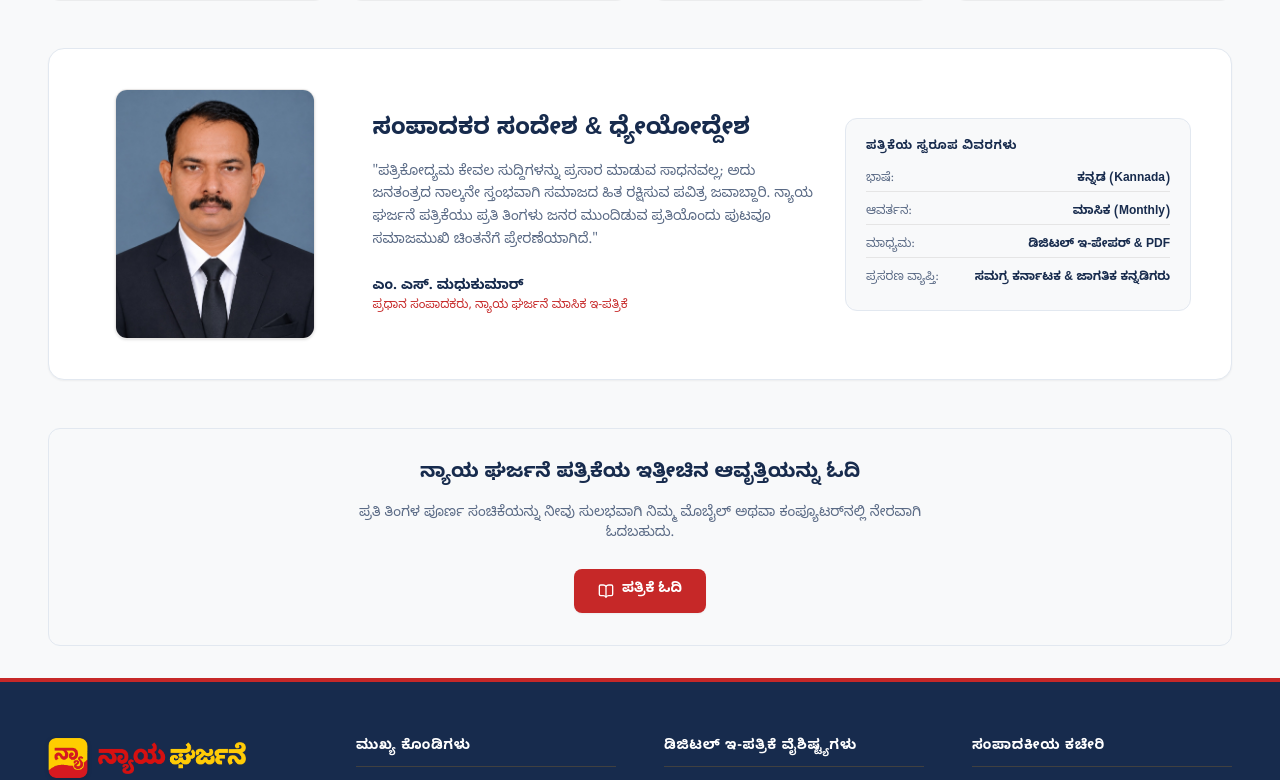
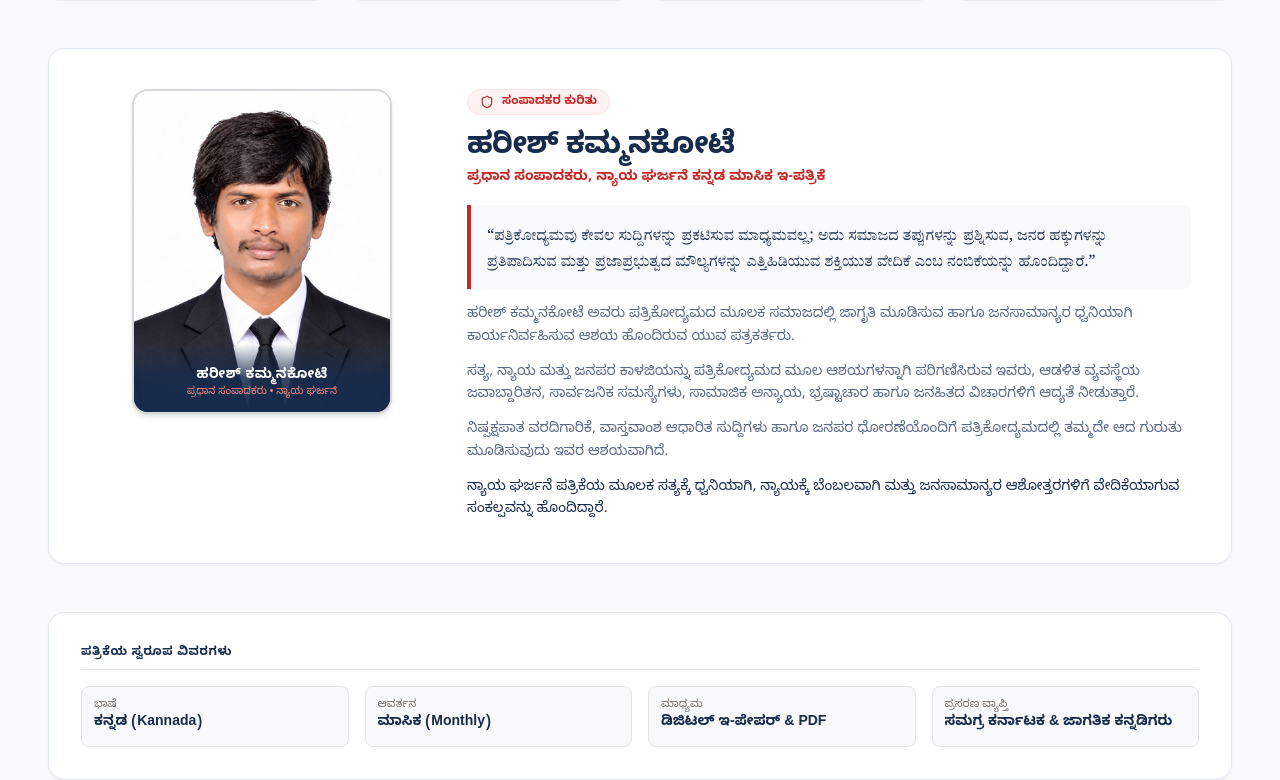
Before and after one commit to AdityaBetageri/Nyaayagharjane, a Next.js app: page /about in a window 1280 px wide. Shown: the part 863-1643 px from the top of the page. Built offline with nearby package versions, Linux system fonts and the light colour scheme; no server answers.

Commit message:
Now Editor photo uploaded and About the editor also updated

```diff
--- a/src/app/(public)/about/page.tsx
+++ b/src/app/(public)/about/page.tsx
@@ -125,58 +125,92 @@ export default function AboutPage() {
         </div>
       </section>
 
-      {/* Editorial Mission Statement Box */}
+      {/* Editorial Mission Statement & About Editor Box */}
       <section className="bg-white border border-[#E2E8F0] rounded-2xl p-6 sm:p-10 shadow-xs">
-        <div className="grid grid-cols-1 md:grid-cols-12 gap-8 items-center">
-          <div className="md:col-span-3 flex justify-center">
-            <div className="w-full max-w-[200px]">
-              <div className="relative aspect-[4/5] rounded-xl overflow-hidden border border-stone-200 shadow-sm">
+        <div className="grid grid-cols-1 md:grid-cols-12 gap-8 items-start">
+          {/* Editor Photo */}
+          <div className="md:col-span-4 flex justify-center">
+            <div className="w-full max-w-[260px] sticky top-24">
+              <div className="relative aspect-[4/5] rounded-2xl overflow-hidden border-2 border-[#172B4D]/15 shadow-md bg-stone-100">
                 <Image
                   src="/editor.jpg"
-                  alt="ಎಂ. ಎಸ್. ಮಧುಕುಮಾರ್ - ಪ್ರಧಾನ ಸಂಪಾದಕರು, ನ್ಯಾಯ ಘರ್ಜನೆ"
-                  width={839}
-                  height={1024}
-                  className="w-full h-full object-cover object-top"
+                  alt="ಹರೀಶ್ ಕಮ್ಮನಕೋಟೆ - ಪ್ರಧಾನ ಸಂಪಾದಕರು, ನ್ಯಾಯ ಘರ್ಜನೆ"
+                  width={778}
+                  height={982}
+                  priority
+                  className="w-full h-full object-cover object-top hover:scale-[1.02] transition-transform duration-300"
                 />
+                <div className="absolute bottom-0 inset-x-0 bg-gradient-to-t from-[#172B4D] via-[#172B4D]/85 to-transparent p-3 pt-6 text-white text-center">
+                  <p className="text-xs sm:text-sm font-bold leading-tight tracking-wide">ಹರೀಶ್ ಕಮ್ಮನಕೋಟೆ</p>
+                  <p className="text-[10px] text-[#FF8A80] font-medium">ಪ್ರಧಾನ ಸಂಪಾದಕರು • ನ್ಯಾಯ ಘರ್ಜನೆ</p>
                 </div>
               </div>
             </div>
-          <div className="md:col-span-5 space-y-4">
-            <h2 className="text-2xl font-black text-[#172B4D]">
-              ಸಂಪಾದಕರ ಸಂದೇಶ & ಧ್ಯೇಯೋದ್ದೇಶ
+          </div>
+
+          {/* Editor Bio & Message */}
+          <div className="md:col-span-8 space-y-4">
+            <div className="inline-flex items-center gap-2 px-3 py-1 rounded-full bg-red-50 text-[#C62828] text-xs font-bold border border-red-100">
+              <Shield className="w-3.5 h-3.5" />
+              <span>ಸಂಪಾದಕರ ಕುರಿತು</span>
+            </div>
+
+            <div>
+              <h2 className="text-2xl sm:text-3xl font-black text-[#172B4D] tracking-tight">
+                ಹರೀಶ್ ಕಮ್ಮನಕೋಟೆ
               </h2>
-            <p className="text-sm text-[#5A6A85] leading-relaxed">
-              &quot;ಪತ್ರಿಕೋದ್ಯಮ ಕೇವಲ ಸುದ್ದಿಗಳನ್ನು ಪ್ರಸಾರ ಮಾಡುವ ಸಾಧನವಲ್ಲ; ಅದು ಜನತಂತ್ರದ ನಾಲ್ಕನೇ ಸ್ತಂಭವಾಗಿ ಸಮಾಜದ ಹಿತ ರಕ್ಷಿಸುವ ಪವಿತ್ರ ಜವಾಬ್ದಾರಿ. ನ್ಯಾಯ ಘರ್ಜನೆ ಪತ್ರಿಕೆಯು ಪ್ರತಿ ತಿಂಗಳು ಜನರ ಮುಂದಿಡುವ ಪ್ರತಿಯೊಂದು ಪುಟವೂ ಸಮಾಜಮುಖಿ ಚಿಂತನೆಗೆ ಪ್ರೇರಣೆಯಾಗಿದೆ.&quot;
+              <p className="text-xs sm:text-sm font-semibold text-[#C62828] mt-0.5">
+                ಪ್ರಧಾನ ಸಂಪಾದಕರು, ನ್ಯಾಯ ಘರ್ಜನೆ ಕನ್ನಡ ಮಾಸಿಕ ಇ-ಪತ್ರಿಕೆ
               </p>
-            <div className="pt-2">
-              <p className="text-sm font-bold text-[#172B4D]">ಎಂ. ಎಸ್. ಮಧುಕುಮಾರ್</p>
-              <p className="text-xs text-[#C62828] font-medium">ಪ್ರಧಾನ ಸಂಪಾದಕರು, ನ್ಯಾಯ ಘರ್ಜನೆ ಮಾಸಿಕ ಇ-ಪತ್ರಿಕೆ</p>
+            </div>
+
+            {/* Quote */}
+            <div className="relative bg-[#F8F9FA] border-l-4 border-[#C62828] p-4 rounded-r-lg">
+              <p className="text-sm sm:text-base text-[#172B4D] font-medium leading-relaxed font-serif">
+                &ldquo;ಪತ್ರಿಕೋದ್ಯಮವು ಕೇವಲ ಸುದ್ದಿಗಳನ್ನು ಪ್ರಕಟಿಸುವ ಮಾಧ್ಯಮವಲ್ಲ; ಅದು ಸಮಾಜದ ತಪ್ಪುಗಳನ್ನು ಪ್ರಶ್ನಿಸುವ, ಜನರ ಹಕ್ಕುಗಳನ್ನು ಪ್ರತಿಪಾದಿಸುವ ಮತ್ತು ಪ್ರಜಾಪ್ರಭುತ್ವದ ಮೌಲ್ಯಗಳನ್ನು ಎತ್ತಿಹಿಡಿಯುವ ಶಕ್ತಿಯುತ ವೇದಿಕೆ ಎಂಬ ನಂಬಿಕೆಯನ್ನು ಹೊಂದಿದ್ದಾರೆ.&rdquo;
+              </p>
+            </div>
+
+            {/* Paragraphs */}
+            <div className="space-y-3 text-sm text-[#5A6A85] leading-relaxed">
+              <p>
+                ಹರೀಶ್ ಕಮ್ಮನಕೋಟೆ ಅವರು ಪತ್ರಿಕೋದ್ಯಮದ ಮೂಲಕ ಸಮಾಜದಲ್ಲಿ ಜಾಗೃತಿ ಮೂಡಿಸುವ ಹಾಗೂ ಜನಸಾಮಾನ್ಯರ ಧ್ವನಿಯಾಗಿ ಕಾರ್ಯನಿರ್ವಹಿಸುವ ಆಶಯ ಹೊಂದಿರುವ ಯುವ ಪತ್ರಕರ್ತರು.
+              </p>
+              <p>
+                ಸತ್ಯ, ನ್ಯಾಯ ಮತ್ತು ಜನಪರ ಕಾಳಜಿಯನ್ನು ಪತ್ರಿಕೋದ್ಯಮದ ಮೂಲ ಆಶಯಗಳನ್ನಾಗಿ ಪರಿಗಣಿಸಿರುವ ಇವರು, ಆಡಳಿತ ವ್ಯವಸ್ಥೆಯ ಜವಾಬ್ದಾರಿತನ, ಸಾರ್ವಜನಿಕ ಸಮಸ್ಯೆಗಳು, ಸಾಮಾಜಿಕ ಅನ್ಯಾಯ, ಭ್ರಷ್ಟಾಚಾರ ಹಾಗೂ ಜನಹಿತದ ವಿಚಾರಗಳಿಗೆ ಆದ್ಯತೆ ನೀಡುತ್ತಾರೆ.
+              </p>
+              <p>
+                ನಿಷ್ಪಕ್ಷಪಾತ ವರದಿಗಾರಿಕೆ, ವಾಸ್ತವಾಂಶ ಆಧಾರಿತ ಸುದ್ದಿಗಳು ಹಾಗೂ ಜನಪರ ಧೋರಣೆಯೊಂದಿಗೆ ಪತ್ರಿಕೋದ್ಯಮದಲ್ಲಿ ತಮ್ಮದೇ ಆದ ಗುರುತು ಮೂಡಿಸುವುದು ಇವರ ಆಶಯವಾಗಿದೆ.
+              </p>
+              <p className="font-medium text-[#172B4D]">
+                ನ್ಯಾಯ ಘರ್ಜನೆ ಪತ್ರಿಕೆಯ ಮೂಲಕ ಸತ್ಯಕ್ಕೆ ಧ್ವನಿಯಾಗಿ, ನ್ಯಾಯಕ್ಕೆ ಬೆಂಬಲವಾಗಿ ಮತ್ತು ಜನಸಾಮಾನ್ಯರ ಆಶೋತ್ತರಗಳಿಗೆ ವೇದಿಕೆಯಾಗುವ ಸಂಕಲ್ಪವನ್ನು ಹೊಂದಿದ್ದಾರೆ.
+              </p>
             </div>
           </div>
+        </div>
+      </section>
 
       {/* Quick Stats / Info Card */}
-          <div className="md:col-span-4 bg-[#F8F9FA] border border-[#E2E8F0] rounded-xl p-5 space-y-3">
-            <h3 className="text-xs font-bold text-[#172B4D] uppercase tracking-wider">
+      <section className="bg-white border border-[#E2E8F0] rounded-2xl p-6 sm:p-8 shadow-xs">
+        <h3 className="text-xs font-bold text-[#172B4D] uppercase tracking-wider mb-4 border-b border-[#E2E8F0] pb-2">
           ಪತ್ರಿಕೆಯ ಸ್ವರೂಪ ವಿವರಗಳು
         </h3>
-            <div className="space-y-2 text-xs text-[#5A6A85]">
-              <div className="flex justify-between py-1 border-b border-neutral-200">
-                <span>ಭಾಷೆ:</span>
-                <strong className="text-[#172B4D]">ಕನ್ನಡ (Kannada)</strong>
+        <div className="grid grid-cols-1 sm:grid-cols-2 lg:grid-cols-4 gap-4 text-xs text-[#5A6A85]">
+          <div className="bg-[#F8F9FA] p-3 rounded-lg border border-neutral-200">
+            <span className="block text-stone-500 text-[11px]">ಭಾಷೆ</span>
+            <strong className="text-[#172B4D] text-sm">ಕನ್ನಡ (Kannada)</strong>
           </div>
-              <div className="flex justify-between py-1 border-b border-neutral-200">
-                <span>ಆವರ್ತನ:</span>
-                <strong className="text-[#172B4D]">ಮಾಸಿಕ (Monthly)</strong>
+          <div className="bg-[#F8F9FA] p-3 rounded-lg border border-neutral-200">
+            <span className="block text-stone-500 text-[11px]">ಆವರ್ತನ</span>
+            <strong className="text-[#172B4D] text-sm">ಮಾಸಿಕ (Monthly)</strong>
           </div>
-              <div className="flex justify-between py-1 border-b border-neutral-200">
-                <span>ಮಾಧ್ಯಮ:</span>
-                <strong className="text-[#172B4D]">ಡಿಜಿಟಲ್ ಇ-ಪೇಪರ್ & PDF</strong>
+          <div className="bg-[#F8F9FA] p-3 rounded-lg border border-neutral-200">
+            <span className="block text-stone-500 text-[11px]">ಮಾಧ್ಯಮ</span>
+            <strong className="text-[#172B4D] text-sm">ಡಿಜಿಟಲ್ ಇ-ಪೇಪರ್ & PDF</strong>
           </div>
-              <div className="flex justify-between py-1">
-                <span>ಪ್ರಸರಣ ವ್ಯಾಪ್ತಿ:</span>
-                <strong className="text-[#172B4D]">ಸಮಗ್ರ ಕರ್ನಾಟಕ & ಜಾಗತಿಕ ಕನ್ನಡಿಗರು</strong>
-              </div>
-            </div>
+          <div className="bg-[#F8F9FA] p-3 rounded-lg border border-neutral-200">
+            <span className="block text-stone-500 text-[11px]">ಪ್ರಸರಣ ವ್ಯಾಪ್ತಿ</span>
+            <strong className="text-[#172B4D] text-sm">ಸಮಗ್ರ ಕರ್ನಾಟಕ & ಜಾಗತಿಕ ಕನ್ನಡಿಗರು</strong>
           </div>
         </div>
       </section>
--- a/src/app/(public)/page.tsx
+++ b/src/app/(public)/page.tsx
@@ -147,8 +147,8 @@ export default function HomePage() {
               <div className="w-full max-w-[260px] sm:max-w-[280px]">
                 <EditorPhoto
                   src="/editor.jpg"
-                  alt="ಎಂ. ಎಸ್. ಮಧುಕುಮಾರ್ - ಪ್ರಧಾನ ಸಂಪಾದಕರು, ನ್ಯಾಯ ಘರ್ಜನೆ"
-                  editorName="ಎಂ. ಎಸ್. ಮಧುಕುಮಾರ್"
+                  alt="ಹರೀಶ್ ಕಮ್ಮನಕೋಟೆ - ಪ್ರಧಾನ ಸಂಪಾದಕರು, ನ್ಯಾಯ ಘರ್ಜನೆ"
+                  editorName="ಹರೀಶ್ ಕಮ್ಮನಕೋಟೆ"
                 />
               </div>
             </div>
@@ -157,12 +157,12 @@ export default function HomePage() {
             <div className="md:col-span-7 space-y-4">
               <div className="inline-flex items-center gap-2 px-3 py-1 rounded-full bg-red-50 text-[#C62828] text-xs font-bold border border-red-100">
                 <Newspaper className="w-3.5 h-3.5" />
-                <span>ಸಂಪಾದಕರ ಪರಿಚಯ</span>
+                <span>ಸಂಪಾದಕರ ಕುರಿತು</span>
               </div>
 
               <div>
                 <h2 className="text-2xl sm:text-3xl font-black text-[#172B4D] tracking-tight">
-                  ಎಂ. ಎಸ್. ಮಧುಕುಮಾರ್
+                  ಹರೀಶ್ ಕಮ್ಮನಕೋಟೆ
                 </h2>
                 <p className="text-xs sm:text-sm font-semibold text-[#C62828] mt-0.5">
                   ಪ್ರಧಾನ ಸಂಪಾದಕರು, ನ್ಯಾಯ ಘರ್ಜನೆ ಕನ್ನಡ ಮಾಸಿಕ ಇ-ಪತ್ರಿಕೆ
@@ -173,13 +173,21 @@ export default function HomePage() {
               <div className="relative bg-[#F8F9FA] border-l-4 border-[#C62828] p-4 rounded-r-lg space-y-2">
                 <Quote className="w-6 h-6 text-[#C62828]/30 absolute top-2 right-2" />
                 <p className="text-sm sm:text-base text-[#172B4D] font-medium leading-relaxed font-serif">
-                  &ldquo;ಪತ್ರಿಕೋದ್ಯಮವೆಂದರೆ ಕೇವಲ ಸುದ್ದಿಗಳನ್ನು ಪ್ರಕಟಿಸುವುದಲ್ಲ; ಅದು ಸಮಾಜದ ಕಟ್ಟಕಡೆಯ ವ್ಯಕ್ತಿಯ ಧ್ವನಿಯಾಗಿ, ಅನ್ಯಾಯದ ವಿರುದ್ಧ ಹೋರಾಡುವ ಮತ್ತು ಸಾರ್ವಜನಿಕ ಹಿತ ರಕ್ಷಿಸುವ ಪವಿತ್ರ ಜವಾಬ್ದಾರಿ.&rdquo;
+                  &ldquo;ಪತ್ರಿಕೋದ್ಯಮವು ಕೇವಲ ಸುದ್ದಿಗಳನ್ನು ಪ್ರಕಟಿಸುವ ಮಾಧ್ಯಮವಲ್ಲ; ಅದು ಸಮಾಜದ ತಪ್ಪುಗಳನ್ನು ಪ್ರಶ್ನಿಸುವ, ಜನರ ಹಕ್ಕುಗಳನ್ನು ಪ್ರತಿಪಾದಿಸುವ ಮತ್ತು ಪ್ರಜಾಪ್ರಭುತ್ವದ ಮೌಲ್ಯಗಳನ್ನು ಎತ್ತಿಹಿಡಿಯುವ ಶಕ್ತಿಯುತ ವೇದಿಕೆ.&rdquo;
                 </p>
               </div>
 
-              <p className="text-xs sm:text-sm text-[#5A6A85] leading-relaxed">
-                ನ್ಯಾಯ ಘರ್ಜನೆ ಪತ್ರಿಕೆಯು ಯಾವುದೇ ರಾಜಕೀಯ ಅಥವಾ ವಾಣಿಜ್ಯ ಹಿತಾಸಕ್ತಿಗಳಿಗೆ ಮಣಿಯದೆ, ಸಾರ್ವಜನಿಕರ ಪರವಾಗಿ ಮತ್ತು ನ್ಯಾಯದ ಪರವಾಗಿ ನಿಲ್ಲುವ ಬದ್ಧತೆಯೊಂದಿಗೆ ಮುನ್ನಡೆಯುತ್ತಿದೆ. ರಾಜ್ಯದ ಪ್ರಮುಖ ವಿದ್ಯಮಾನಗಳು, ಜನಪರ ಹೋರಾಟಗಳು ಮತ್ತು ಉಪಯುಕ್ತ ಮಾಹಿತಿಯನ್ನು ಪ್ರತಿ ತಿಂಗಳು ನಮ್ಮ ಓದುಗರಿಗೆ ತಲುಪಿಸಲು ನಾವು ಸದಾ ಬದ್ಧರಾಗಿದ್ದೇವೆ.
-              </p>
+              <div className="space-y-2.5 text-xs sm:text-sm text-[#5A6A85] leading-relaxed">
+                <p>
+                  ಹರೀಶ್ ಕಮ್ಮನಕೋಟೆ ಅವರು ಪತ್ರಿಕೋದ್ಯಮದ ಮೂಲಕ ಸಮಾಜದಲ್ಲಿ ಜಾಗೃತಿ ಮೂಡಿಸುವ ಹಾಗೂ ಜನಸಾಮಾನ್ಯರ ಧ್ವನಿಯಾಗಿ ಕಾರ್ಯನಿರ್ವಹಿಸುವ ಆಶಯ ಹೊಂದಿರುವ ಯುವ ಪತ್ರಕರ್ತರು.
+                </p>
+                <p>
+                  ಸತ್ಯ, ನ್ಯಾಯ ಮತ್ತು ಜನಪರ ಕಾಳಜಿಯನ್ನು ಪತ್ರಿಕೋದ್ಯಮದ ಮೂಲ ಆಶಯಗಳನ್ನಾಗಿ ಪರಿಗಣಿಸಿರುವ ಇವರು, ಆಡಳಿತ ವ್ಯವಸ್ಥೆಯ ಜವಾಬ್ದಾರಿತನ, ಸಾರ್ವಜನಿಕ ಸಮಸ್ಯೆಗಳು, ಸಾಮಾಜಿಕ ಅನ್ಯಾಯ, ಭ್ರಷ್ಟಾಚಾರ ಹಾಗೂ ಜನಹಿತದ ವಿಚಾರಗಳಿಗೆ ಆದ್ಯತೆ ನೀಡುತ್ತಾರೆ.
+                </p>
+                <p>
+                  ನ್ಯಾಯ ಘರ್ಜನೆ ಪತ್ರಿಕೆಯ ಮೂಲಕ ಸತ್ಯಕ್ಕೆ ಧ್ವನಿಯಾಗಿ, ನ್ಯಾಯಕ್ಕೆ ಬೆಂಬಲವಾಗಿ ಮತ್ತು ಜನಸಾಮಾನ್ಯರ ಆಶೋತ್ತರಗಳಿಗೆ ವೇದಿಕೆಯಾಗುವ ಸಂಕಲ್ಪದೊಂದಿಗೆ ಮುನ್ನಡೆಯುತ್ತಿದ್ದಾರೆ.
+                </p>
+              </div>
 
               {/* Editorial Values Pills */}
               <div className="grid grid-cols-1 sm:grid-cols-3 gap-2 pt-2 text-xs">
--- a/src/components/public/EditorPhoto.tsx
+++ b/src/components/public/EditorPhoto.tsx
@@ -12,8 +12,8 @@ interface EditorPhotoProps {
 
 export default function EditorPhoto({
   src = "/editor.jpg",
-  alt = "ಎಂ. ಎಸ್. ಮಧುಕುಮಾರ್ - ಪ್ರಧಾನ ಸಂಪಾದಕರು, ನ್ಯಾಯ ಘರ್ಜನೆ",
-  editorName = "ಎಂ. ಎಸ್. ಮಧುಕುಮಾರ್",
+  alt = "ಹರೀಶ್ ಕಮ್ಮನಕೋಟೆ - ಪ್ರಧಾನ ಸಂಪಾದಕರು, ನ್ಯಾಯ ಘರ್ಜನೆ",
+  editorName = "ಹರೀಶ್ ಕಮ್ಮನಕೋಟೆ",
   className = "",
 }: EditorPhotoProps) {
   const [imgError, setImgError] = useState(false);
```
Also changed, not shown: public/editor-raw.jpg (added), public/editor.jpg. Lines whose indentation alone changed are shown as unchanged.
